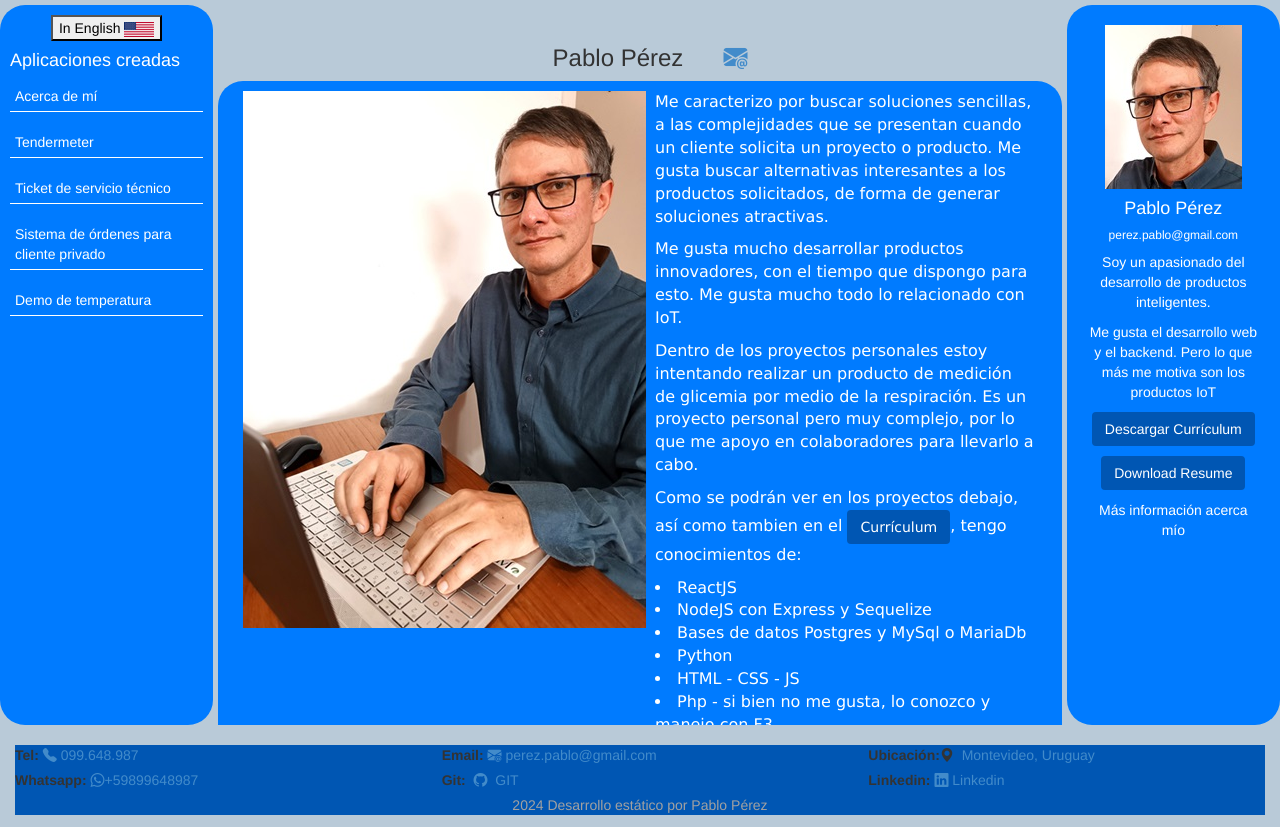
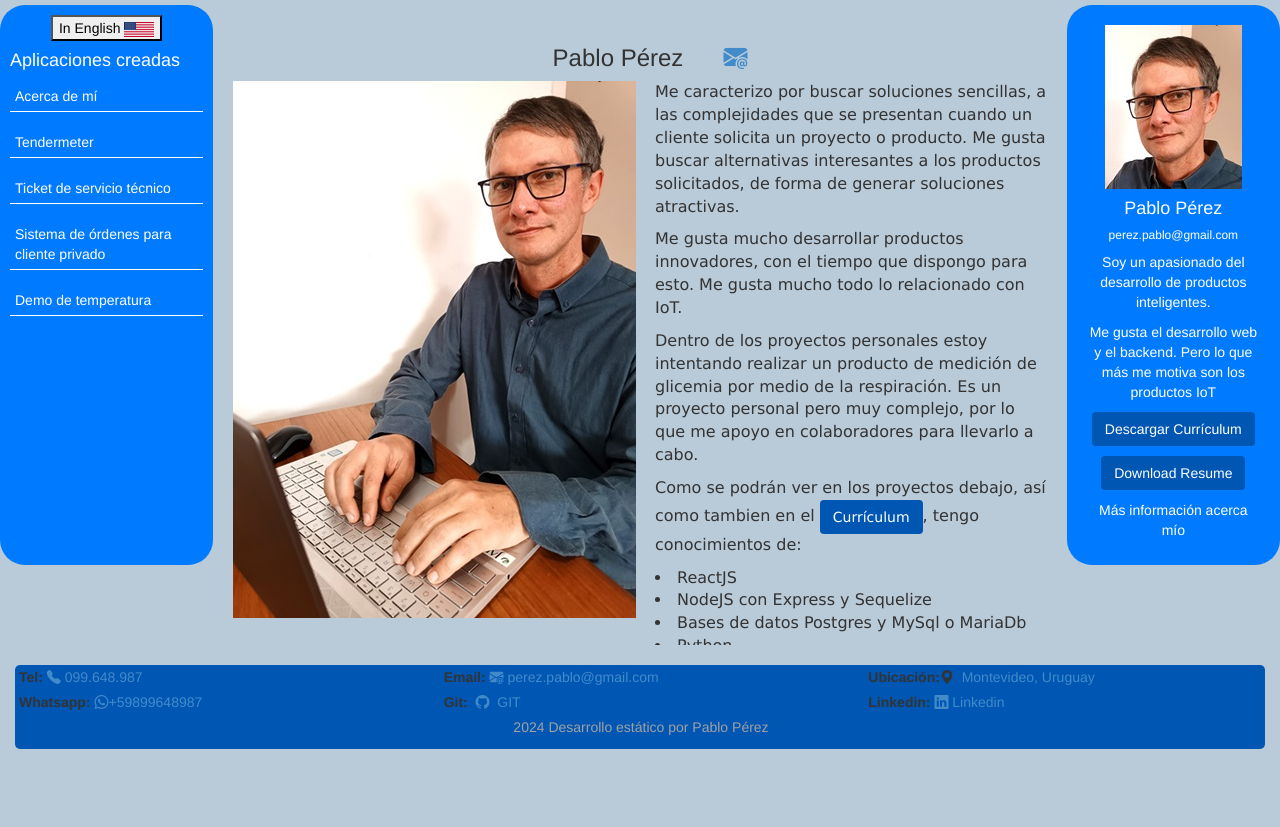
Before and after one commit to PerezPablo80/portfolio, a plain HTML site: page index_es.html in a window 1280 px wide. After the commit the page ends 800 px from the top, so only its background shows below. Drawn offline with nearby package versions, Linux system fonts and the light colour scheme.

Commit message:
refactor style adjustments

```diff
--- a/css/style.css
+++ b/css/style.css
@@ -15,7 +15,7 @@ body {
     font-style: normal;
 }
 .left-side, .right-side {
-	height: 90vh;
+	height: 70vh;
     overflow-y: auto;
     background-color: #007bff;
     color: white;
@@ -39,7 +39,7 @@ body {
     padding: 20px;
     background-color: #b9cad8;
     overflow-y: auto;
-    height: 90vh;
+    height: 80vh;
 }
 
 .app-item {
@@ -66,9 +66,12 @@ body {
 
 .center-side-scroll {
     overflow-y: auto;
-    height: calc(90vh - 100px);
+    height: calc(80vh - 100px);
 }
 .footer {
+    border-radius: 5px;
+    padding: 2px;
+    padding-left: 4px;
     background-color: #0056b3;
 }
 @media (max-width: 767.98px) {
--- a/index_es.html
+++ b/index_es.html
@@ -51,7 +51,7 @@
 								</a>
 							</h3>
 						</div>
-						<div class="row left-side">
+						<div class="row">
 							<div class="col-md-6"><img src="./assets/fullMe.jpg" height="50%" /></div>
 							<div class="col-md-6 font-two">
 								<p class="font-two">
@@ -206,7 +206,7 @@
 			</div>
 			<br />
 			<!-- </div> -->
-			<div class="py-3 my-4 footer fixed-bottom">
+			<div class="py-3 my-3 footer fixed-bottom">
 				<div class="row">
 					<div class="col-md-4">
 						<label>Tel:&nbsp;</label
```
Also changed, not shown: index.html (+1 -1 lines).
